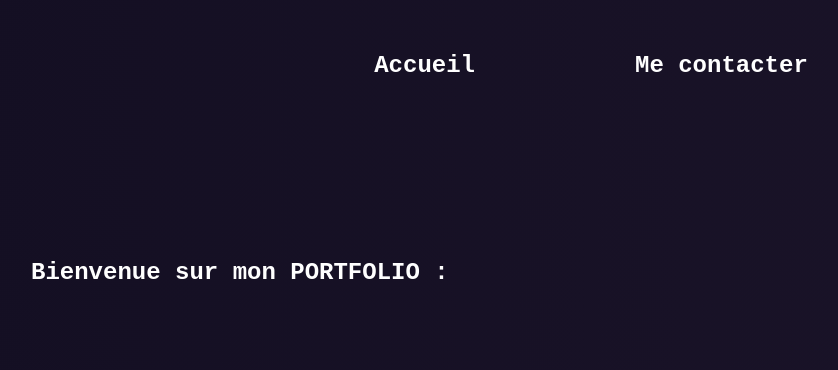
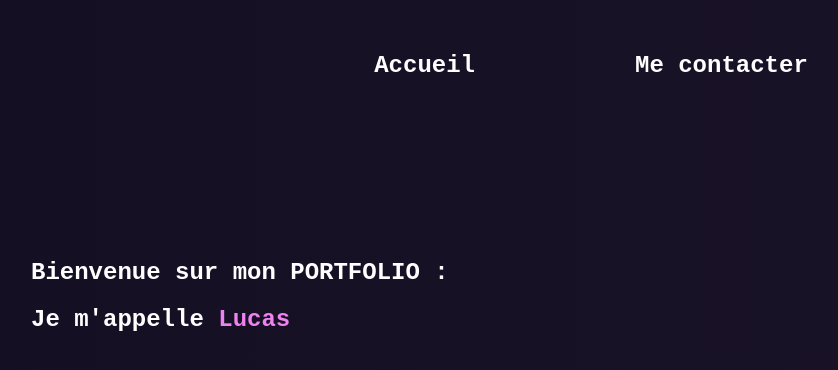
Before and after one commit to LucasRatouit/Portfolio-React, a React (Create React App) app: page / in a window 1280 px wide. Shown: the top 370 px of the page, without its empty margins (49-887 px from the left). Built offline with nearby package versions, Linux system fonts and the light colour scheme.

Commit message:
add contact folder

```diff
--- a/src/App.js
+++ b/src/App.js
@@ -2,6 +2,7 @@
 import { BrowserRouter as Router, Routes, Route } from "react-router-dom";
 import Navbar from "./components/Navbar.js";
 import Home from "./components/Home/Home.js";
+import Contact from "./components/Contact/Contact.js"
 
 function App() {
   return (
@@ -9,7 +10,7 @@
       <Navbar />
       <Routes>
         <Route path="/" element={<Home />} />
-        <Route path="/Contacter" /*element={<Contacter />}*/ />
+        <Route path="/Contacter" element={<Contact />} />
       </Routes>
     </Router>
   );
--- /dev/null
+++ b/src/components/Contact/Contact.js
@@ -0,0 +1,32 @@
+/*import React from "react";
+import emailjs from '@emailjs/browser';
+
+function Contact() {
+
+    const form = useRef();
+
+    const sendEmail = (e) => {
+        e.preventDefault();
+
+        emailjs.sendForm('YOUR_SERVICE_ID', 'YOUR_TEMPLATE_ID', form.current, 'YOUR_PUBLIC_KEY')
+            .then((result) => {
+                console.log(result.text);
+            }, (error) => {
+                console.log(error.text);
+            });
+    };
+
+    return (
+        <form ref={form} onSubmit={sendEmail}>
+            <label>Name</label>
+            <input type="text" name="user_name" />
+            <label>Email</label>
+            <input type="email" name="user_email" />
+            <label>Message</label>
+            <textarea name="message" />
+            <input type="submit" value="Send" />
+        </form>
+    );
+}
+
+export default Contact;*/
--- a/src/components/Home/Home.js
+++ b/src/components/Home/Home.js
@@ -4,6 +4,7 @@
     return (
         <section>
             <h1>Bienvenue sur mon PORTFOLIO :</h1>
+            <h1>Je m'appelle <strong class="name">Lucas</strong></h1>
         </section>
     );
 }
--- a/src/index.css
+++ b/src/index.css
@@ -18,12 +18,20 @@
   color: white;
 }
 
+a:hover {
+  color: rgb(238, 130, 238);
+}
+
 .Navbar {
   margin-top: 2rem;
   display: flex;
   justify-content: space-around;
 }
 
+.name {
+  color: rgb(238, 130, 238);
+}
+
 /*code {
   font-family: Andale Mono, AndaleMono, monospace;
 }*/
```
